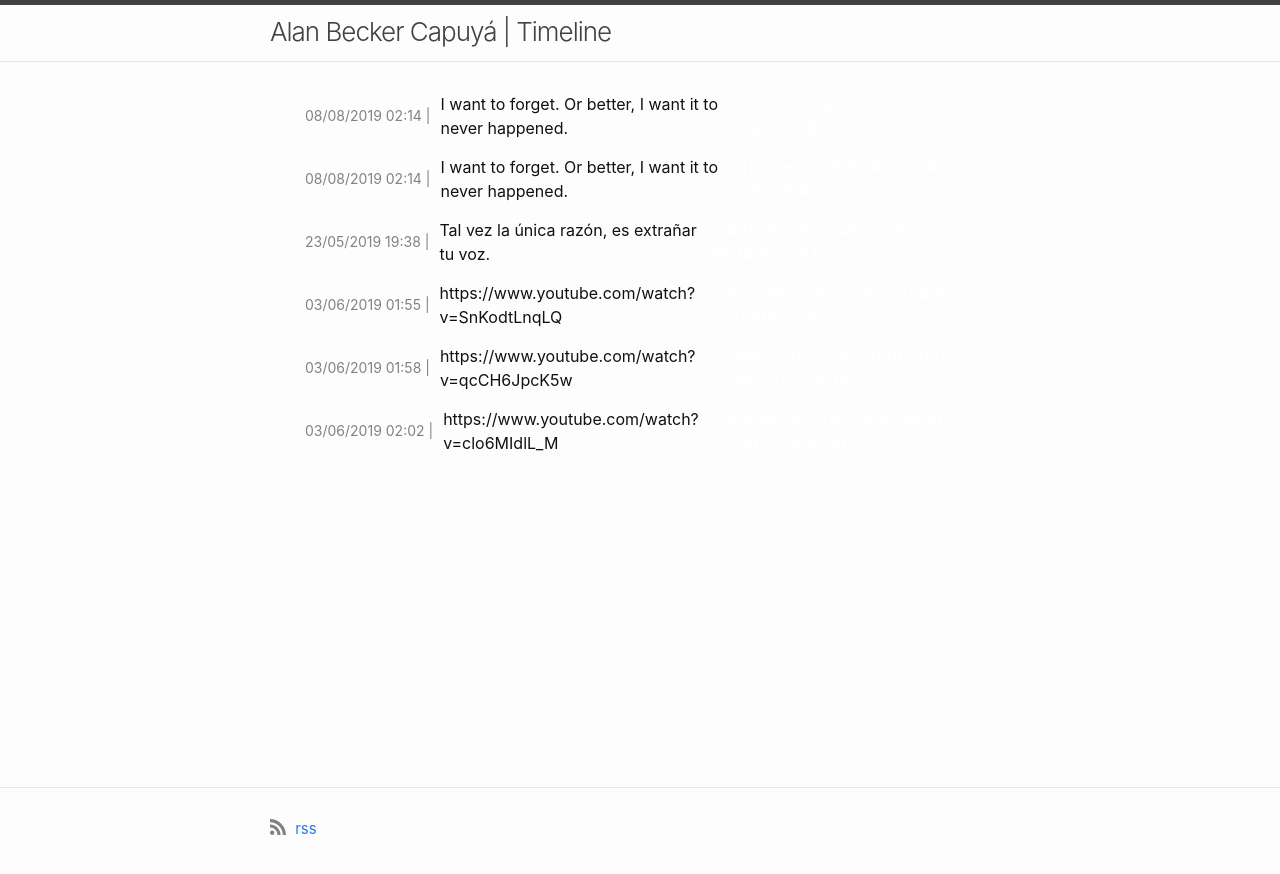
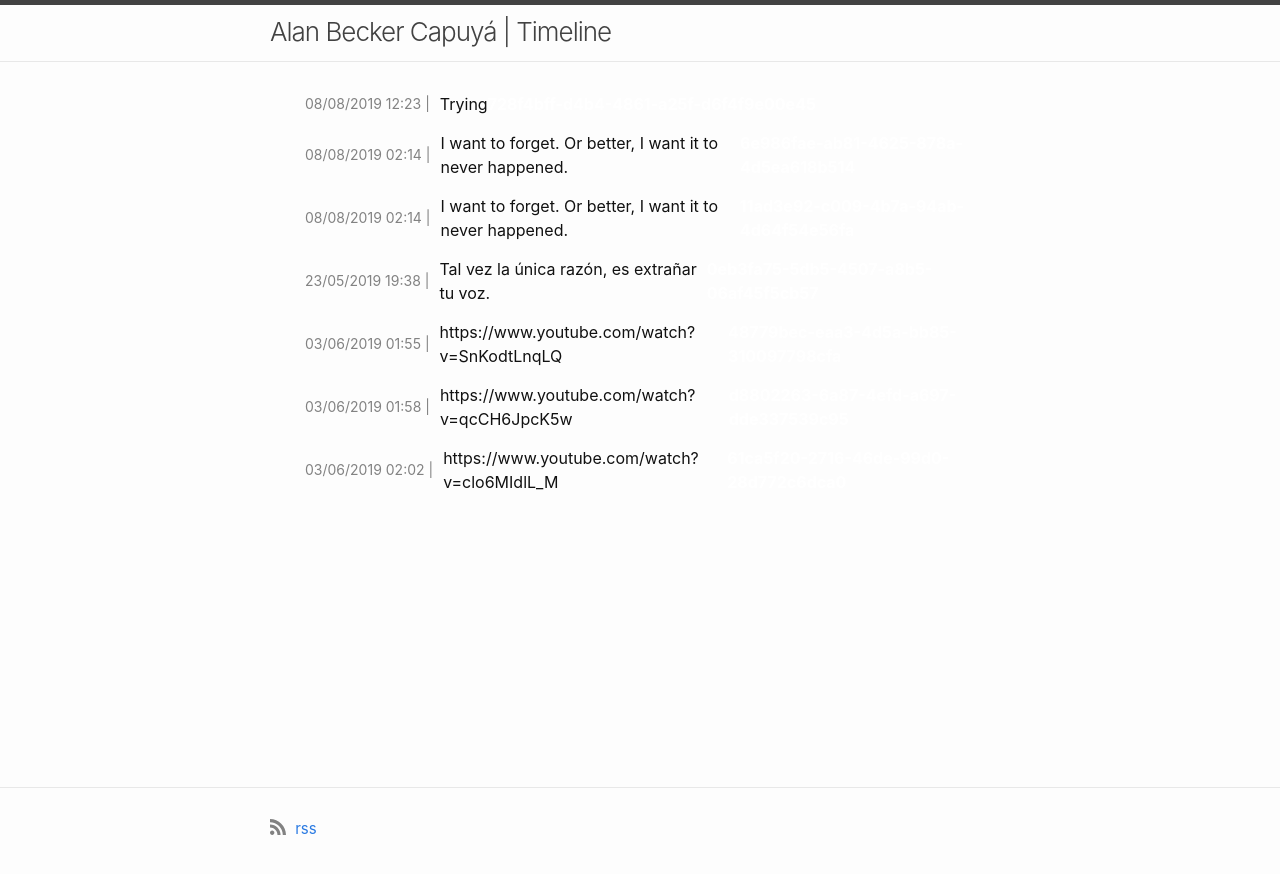
Before and after one commit to alandooz/timeline, a Jekyll site: the page built from index.md, in a window 1280 px wide. Shown: the top 874 px of the page. Built offline with Jekyll 4.4.1, drawn with Linux system fonts in a browser that asks for light colours.

Commit message:
Updated microposts.json with Lambda

```diff
--- a/_data/microposts.json
+++ b/_data/microposts.json
@@ -1 +1 @@
-[{"id":"6e986fae-ab81-4625-878a-4d5ea618b514","micropost":"I want to forget. Or better, I want it to never happened.","files":[],"created_at":"2019-08-08T02:14:08.024Z","updated_at":"2019-08-08T02:14:08.024Z"},{"id":"11ad3e92-c009-4b7a-94ab-4d64f54e56fa","micropost":"I want to forget. Or better, I want it to never happened.","files":[],"created_at":"2019-08-08T02:14:03.382Z","updated_at":"2019-08-08T02:14:03.382Z"},{"id":"0eb3fa75-5db5-4507-a8b5-06af45f5cb57","micropost":"Tal vez la única razón, es extrañar tu voz.","files":[],"created_at":"2019-05-23T19:38:07.104Z","updated_at":"2019-05-23T19:38:07.104Z"},{"id":"48779bec-eaa3-4d5a-bb85-310097798cfa","micropost":"https://www.youtube.com/watch?v=SnKodtLnqLQ","files":[],"created_at":"2019-06-03T01:55:18.407Z","updated_at":"2019-06-03T01:55:18.407Z"},{"id":"d8802263-6a87-4efd-a697-dde337539c95","micropost":"https://www.youtube.com/watch?v=qcCH6JpcK5w","files":[],"created_at":"2019-06-03T01:58:18.407Z","updated_at":"2019-06-03T01:58:18.407Z"},{"id":"61ca5f20-2716-46de-99d0-28d772c6dca0","micropost":"https://www.youtube.com/watch?v=clo6MIdlL_M","files":[],"created_at":"2019-06-03T02:02:18.407Z","updated_at":"2019-06-03T02:02:18.407Z"}]
+[{"id":"728f4bff-d4b4-4861-a25f-d6f4f9e00e45","micropost":"Trying","files":[],"created_at":"2019-08-08T12:23:09.534Z","updated_at":"2019-08-08T12:23:09.534Z"},{"id":"6e986fae-ab81-4625-878a-4d5ea618b514","micropost":"I want to forget. Or better, I want it to never happened.","files":[],"created_at":"2019-08-08T02:14:08.024Z","updated_at":"2019-08-08T02:14:08.024Z"},{"id":"11ad3e92-c009-4b7a-94ab-4d64f54e56fa","micropost":"I want to forget. Or better, I want it to never happened.","files":[],"created_at":"2019-08-08T02:14:03.382Z","updated_at":"2019-08-08T02:14:03.382Z"},{"id":"0eb3fa75-5db5-4507-a8b5-06af45f5cb57","micropost":"Tal vez la única razón, es extrañar tu voz.","files":[],"created_at":"2019-05-23T19:38:07.104Z","updated_at":"2019-05-23T19:38:07.104Z"},{"id":"48779bec-eaa3-4d5a-bb85-310097798cfa","micropost":"https://www.youtube.com/watch?v=SnKodtLnqLQ","files":[],"created_at":"2019-06-03T01:55:18.407Z","updated_at":"2019-06-03T01:55:18.407Z"},{"id":"d8802263-6a87-4efd-a697-dde337539c95","micropost":"https://www.youtube.com/watch?v=qcCH6JpcK5w","files":[],"created_at":"2019-06-03T01:58:18.407Z","updated_at":"2019-06-03T01:58:18.407Z"},{"id":"61ca5f20-2716-46de-99d0-28d772c6dca0","micropost":"https://www.youtube.com/watch?v=clo6MIdlL_M","files":[],"created_at":"2019-06-03T02:02:18.407Z","updated_at":"2019-06-03T02:02:18.407Z"}]
```
